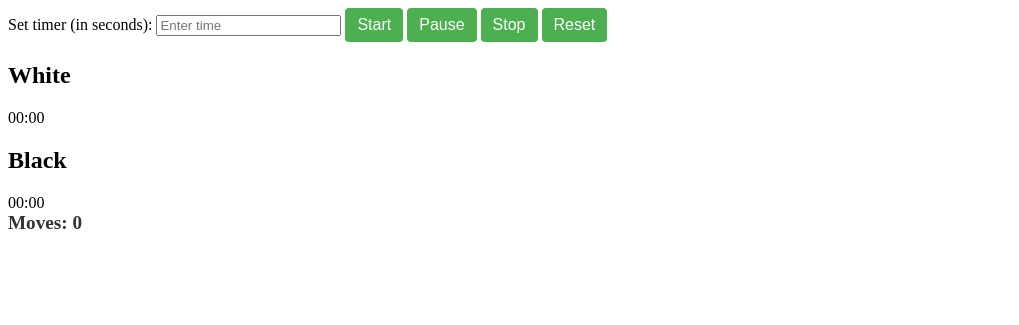
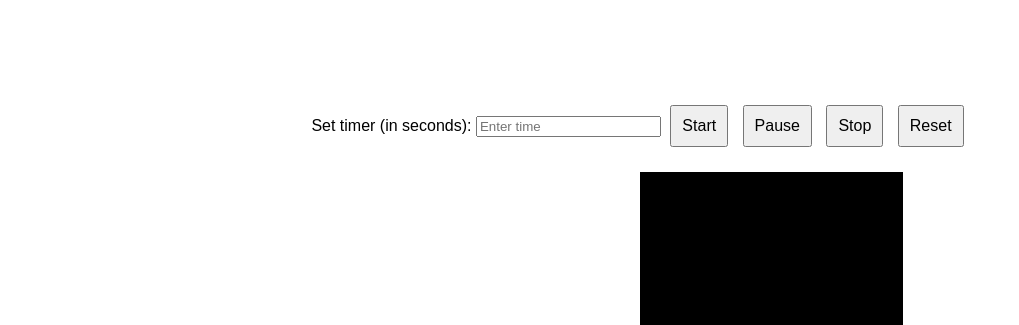
Before and after one commit to anshukumar2932/chess-timer, a plain HTML site: page index.html in a window 1280 px wide. Shown: the top 325 px of the page, without its empty margins (0-1019 px from the left). Drawn offline with Linux system fonts and the light colour scheme.

Commit message:
Update styles.css

```diff
--- a/styles.css
+++ b/styles.css
@@ -1,21 +1,68 @@
-/* Existing styles remain unchanged */
-button {
-    border: none;
-    cursor: pointer;
-    background-color: #4CAF50;
-    color: white;
-    border-radius: 4px;
-    transition: background-color 0.3s;
-    padding: 8px 12px;
+/* General styles */
+body, html {
+    margin: 0;
+    padding: 0;
+    height: 100%;
+    display: flex;
+    flex-direction: column;
+    align-items: center;
+    justify-content: center;
+    font-family: Arial, sans-serif;
+}
+
+#controls {
+    margin-bottom: 20px;
+    text-align: center;
+}
+
+#controls button {
+    margin: 5px;
+    padding: 10px;
     font-size: 1em;
 }
 
-button:hover {
-    background-color: #45a049;
+#container {
+    display: flex;
+    width: 80%;
+    height: 60%;
+    justify-content: center;
+}
+
+.half {
+    flex: 1;
+    display: flex;
+    flex-direction: column;
+    align-items: center;
+    justify-content: center;
+    font-size: 2em;
+    color: white;
+}
+
+#white {
+    background-color: white;
+    color: black;
+}
+
+#black {
+    background-color: black;
+}
+
+.timer {
+    font-size: 3em;
+    font-weight: bold;
 }
 
 #moveCountDisplay {
-    font-size: 1.2em;
+    margin-top: 20px;
+    font-size: 1.5em;
     font-weight: bold;
-    color: #333;
 }
+
+/* Active color styles */
+#white.active {
+    background-color: #f0f0f0;
+}
+
+#black.active {
+    background-color: #333;
+}
```
